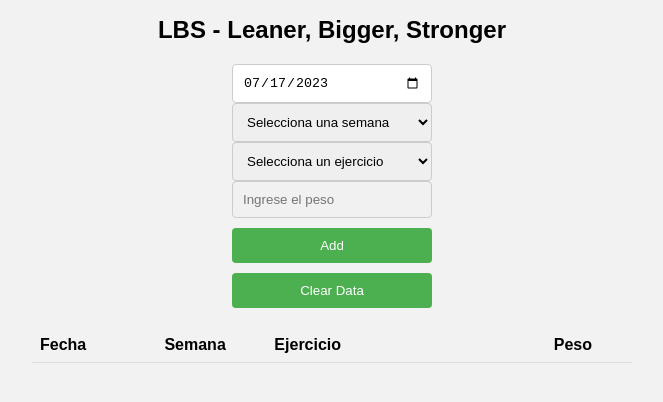
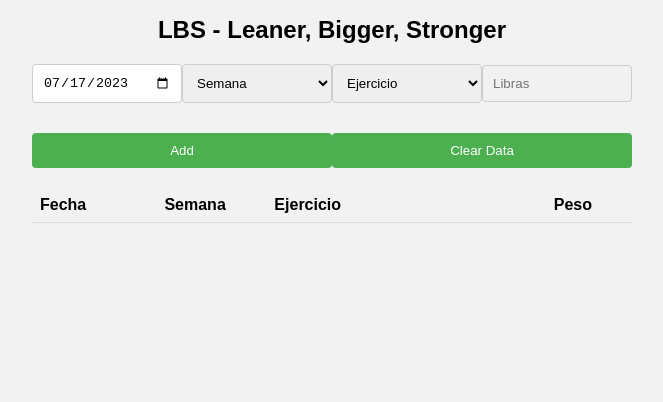
Before and after one commit to mbagnara/LBS, a plain HTML site: page index.html in a window 1280 px wide. Shown: the whole page, without its empty margins (308-971 px from the left). Drawn offline with Linux system fonts and the light colour scheme.

```diff
--- a/index.html
+++ b/index.html
@@ -8,9 +8,16 @@
       font-family: Arial, sans-serif;
     }
 
+    .input-container {
+      display: flex;
+      align-items: center;
+    }
     .dropdown {
-      width: 200px;
+	  display: flex;
+	  align-items: center;
+      width: 600px;
       margin: 20px auto;
+	  align: center;
     }
 
     .dropdown select,
@@ -34,6 +41,9 @@
       cursor: pointer;
       margin-top: 10px;
     }
+
+	.add_clear_buttons {
+	}
 
     table {
       width: 600px;
@@ -83,7 +93,7 @@
   <div class="dropdown">
     <input type="date" id="dateInput">
     <select id="weekSelect" onchange="enableFields()">
-      <option value="">Selecciona una semana</option>
+      <option value="">Semana</option>
       <option value="Semana 1">Semana 1</option>
       <option value="Semana 2">Semana 2</option>
       <option value="Semana 3">Semana 3</option>
@@ -94,7 +104,7 @@
       <option value="Semana 8">Semana 8</option>
     </select>
     <select id="exerciseSelect" onchange="enableFields()">
-      <option value="">Selecciona un ejercicio</option>
+      <option value="">Ejercicio</option>
       <option value="Barbell Bench Press">Barbell Bench Press</option>
       <option value="Incline Barbell Bench Press">Incline Barbell Bench Press</option>
       <option value="Dumbbell Bench Press">Dumbbell Bench Press</option>
@@ -117,7 +127,10 @@
       <option value="Dumbbell Hammer Curl">Dumbbell Hammer Curl</option>
       <option value="Captain's Chair Leg Raise">Captain's Chair Leg Raise</option>
     </select>
-    <input type="text" id="weightInput" placeholder="Ingrese el peso" pattern="[0-9]+" disabled>
+	<input type="text" id="weightInput" placeholder="Libras" pattern="[0-9]+" disabled>
+  </div>
+
+  <div class="dropdown">
     <button onclick="addExercise()">Add</button>
     <button onclick="clearTable()">Clear Data</button>
   </div>
```
